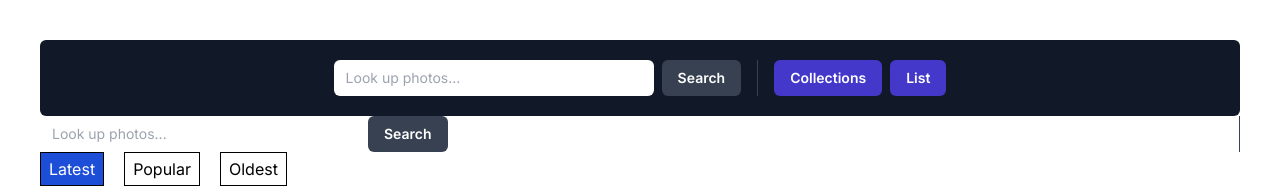
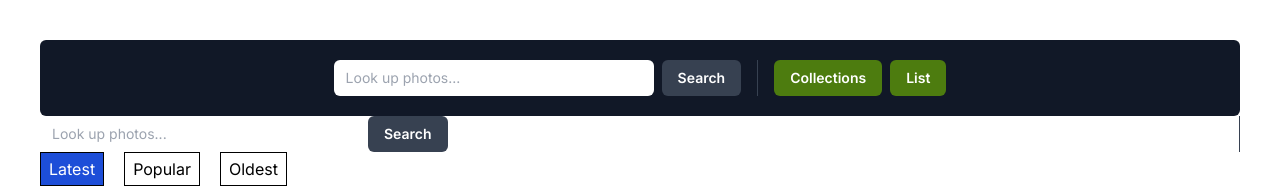
Before and after one commit to rabyyuson/image-browser, a Next.js app: page /list in a window 1280 px wide. Shown: the top 188 px of the page. Built offline with nearby package versions, Linux system fonts and the light colour scheme; no server answers.

Commit message:
chore: use lime button color

```diff
--- a/components/navigation/navigation.tsx
+++ b/components/navigation/navigation.tsx
@@ -11,7 +11,7 @@ export default function Navigation() {
                     <li key={index}>
                         <Link
                             href={navigation.url}
-                            className="bg-indigo-700 text-white rounded-md flex font-semibold text-sm px-4 py-2 hover:bg-indigo-600"
+                            className="bg-lime-700 text-white rounded-md flex font-semibold text-sm px-4 py-2 hover:bg-lime-600"
                         >
                             {navigation.label}
                         </Link>
```
